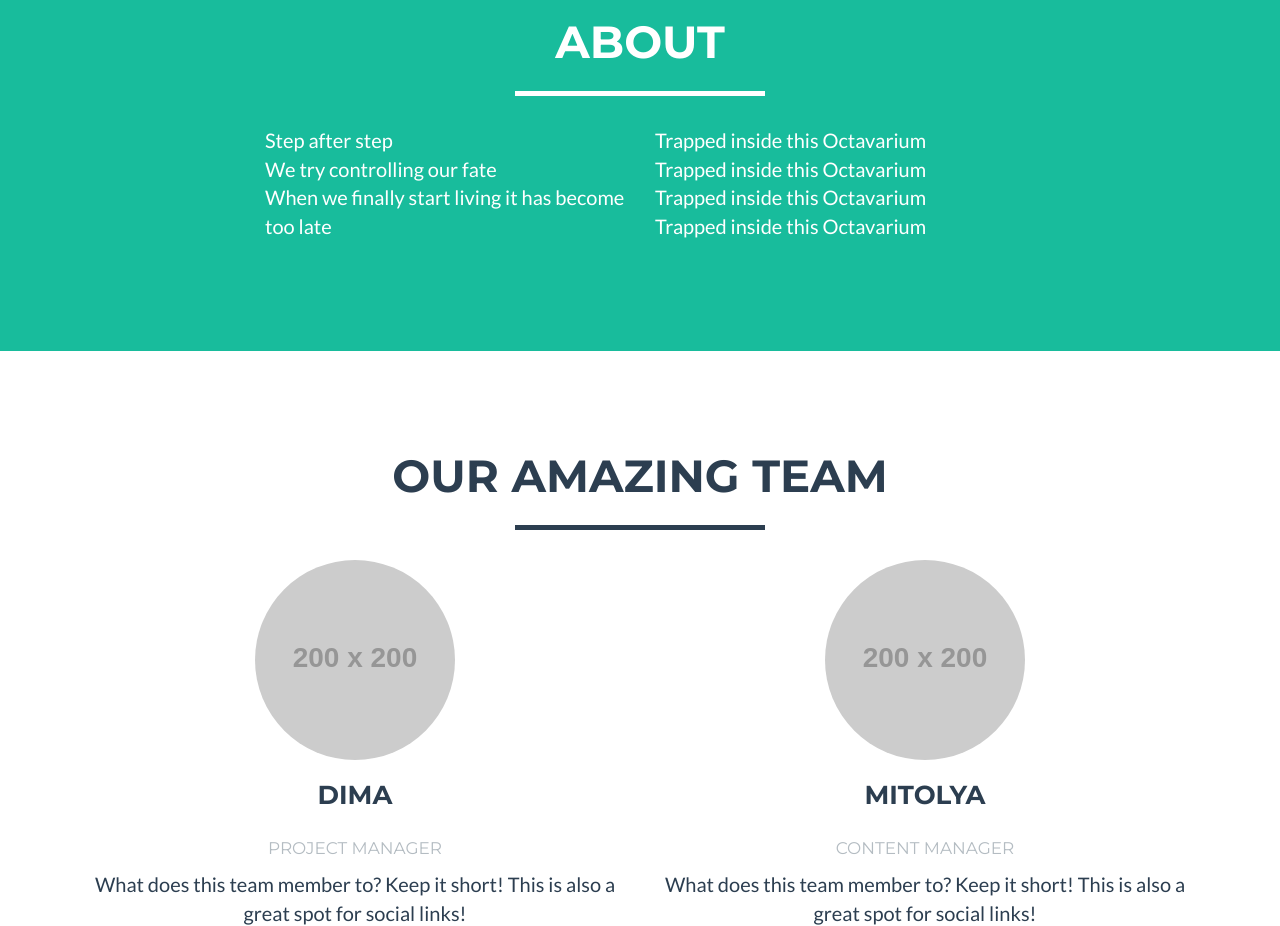
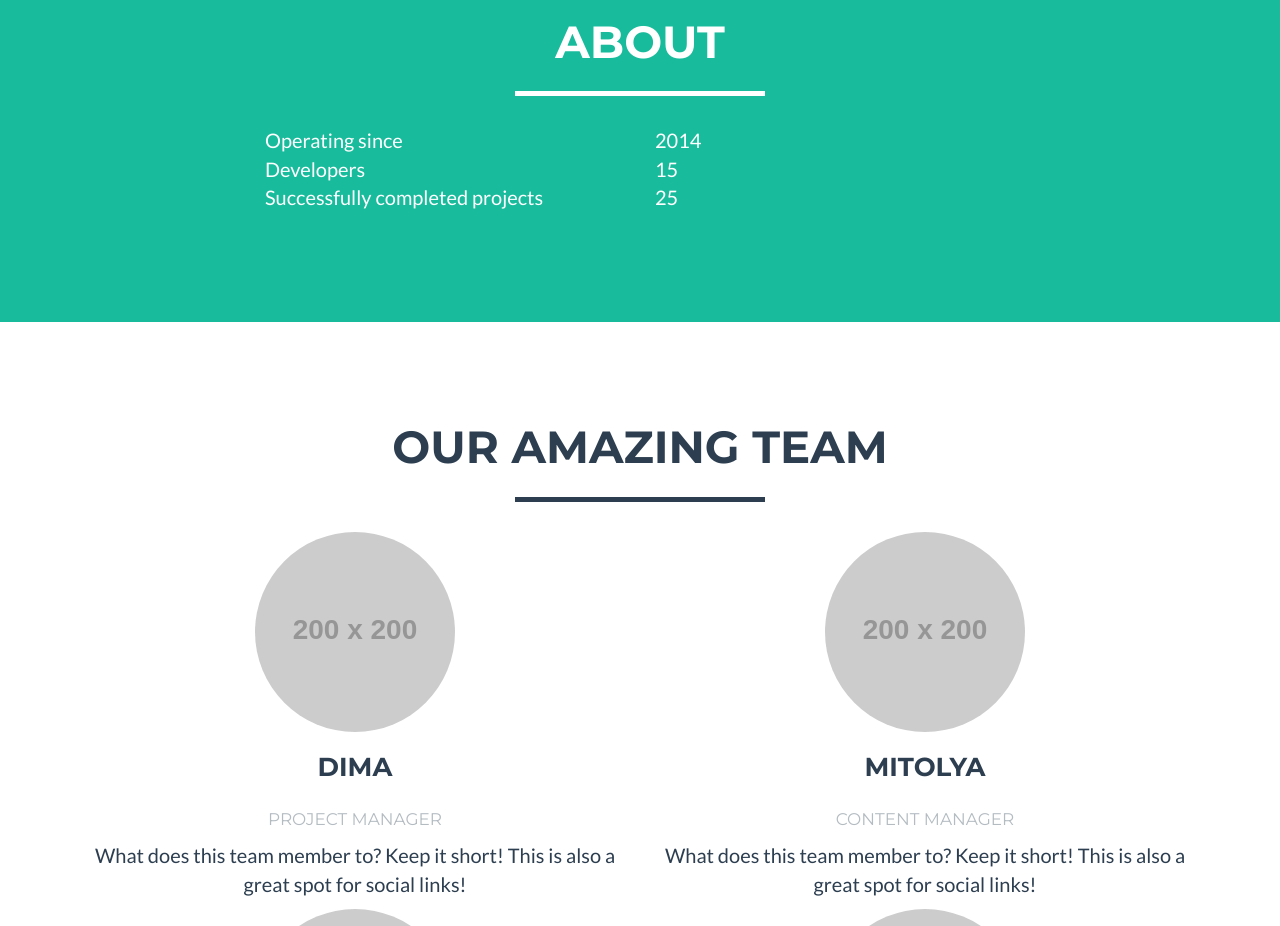
Before and after one commit to fisheroleg/uptech, a plain HTML site: page index.html in a window 1280 px wide. Shown: the part 1660-2586 px from the top of the page. Drawn offline with nearby package versions, Linux system fonts and the light colour scheme; placeholder pictures from the web are drawn by us.

Commit message:
Fill about us

```diff
--- a/index.html
+++ b/index.html
@@ -141,15 +141,15 @@
             <div class="row">
                 <div class="col-lg-4 col-lg-offset-2">
                     <p>
-					Step after step<br>
-					We try controlling our fate<br>
-					When we finally start living it has become too late</p>
+			         Operating since<br>
+					 Developers<br>
+					Successfully completed projects</p>
                 </div>
                 <div class="col-lg-4">
-                    <p>Trapped inside this Octavarium<br>
-					Trapped inside this Octavarium<br>
-					Trapped inside this Octavarium<br>
-					Trapped inside this Octavarium</p>
+                    <p>2014<br>
+					15<br>
+					25
+					</p>
                 </div>
             </div>
         </div>
```
